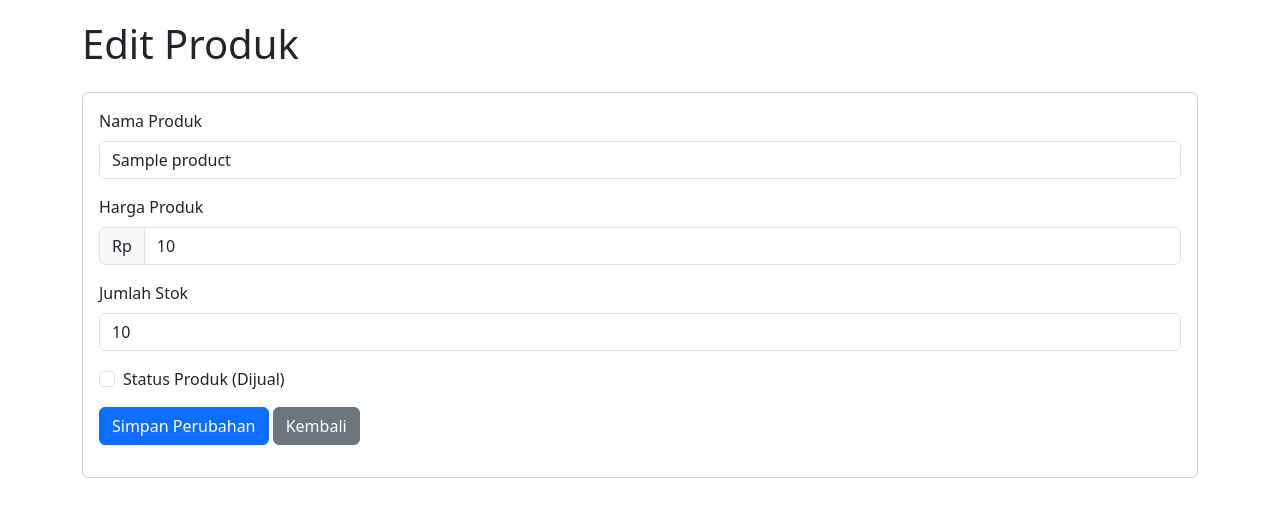
After one commit to katekyosennajr/Manajamen-Data-Produk, a CodeIgniter app: page /database/index.php/products/edit/1 in a window 1280 px wide. The commit adds this page. Shown: the top 517 px of the page. Run offline with CodeIgniter, Linux system fonts and the light colour scheme; tables that the repository leaves empty or names only in its code hold one stand-in row (values such as "Sample post").

Commit message:
Menambahkan fitur edit dan hapus produk dengan konfirmasi

```diff
--- a/application/controllers/Products.php
+++ b/application/controllers/Products.php
@@ -39,7 +39,57 @@ class Products extends CI_Controller {
             );
 
             $this->product_model->insert_product($data);
+            $this->session->set_flashdata('success', 'Produk berhasil ditambahkan');
             redirect('products');
         }
     }
+
+    public function edit($id = NULL) {
+        if ($id === NULL) {
+            redirect('products');
+        }
+
+        $this->form_validation->set_rules('name', 'Nama Produk', 'required');
+        $this->form_validation->set_rules('price', 'Harga Produk', 'required|numeric');
+        $this->form_validation->set_rules('stock', 'Jumlah Stok', 'required|numeric');
+
+        if ($this->form_validation->run() === FALSE) {
+            $data['title'] = 'Edit Produk';
+            $data['product'] = $this->product_model->get_product_by_id($id);
+
+            if (empty($data['product'])) {
+                show_404();
+            }
+
+            $this->load->view('templates/header', $data);
+            $this->load->view('products/edit', $data);
+            $this->load->view('templates/footer');
+        } else {
+            $data = array(
+                'name' => $this->input->post('name'),
+                'price' => $this->input->post('price'),
+                'stock' => $this->input->post('stock'),
+                'is_sell' => $this->input->post('is_sell') ? 1 : 0
+            );
+
+            $this->product_model->update_product($id, $data);
+            $this->session->set_flashdata('success', 'Produk berhasil diperbarui');
+            redirect('products');
+        }
+    }
+
+    public function delete($id = NULL) {
+        if ($id === NULL) {
+            redirect('products');
+        }
+
+        $product = $this->product_model->get_product_by_id($id);
+        if (empty($product)) {
+            show_404();
+        }
+
+        $this->product_model->delete_product($id);
+        $this->session->set_flashdata('success', 'Produk berhasil dihapus');
+        redirect('products');
+    }
 }
--- a/application/models/Product_model.php
+++ b/application/models/Product_model.php
@@ -12,7 +12,22 @@ class Product_model extends CI_Model {
         return $query->result();
     }
 
+    public function get_product_by_id($id) {
+        $query = $this->db->get_where('products', array('id' => $id));
+        return $query->row();
+    }
+
     public function insert_product($data) {
         return $this->db->insert('products', $data);
     }
+
+    public function update_product($id, $data) {
+        $this->db->where('id', $id);
+        return $this->db->update('products', $data);
+    }
+
+    public function delete_product($id) {
+        $this->db->where('id', $id);
+        return $this->db->delete('products');
+    }
 }
--- /dev/null
+++ b/application/views/products/edit.php
@@ -0,0 +1,37 @@
+<?php echo validation_errors('<div class="alert alert-danger">', '</div>'); ?>
+
+<div class="card">
+    <div class="card-body">
+        <form action="<?php echo site_url('products/edit/'.$product->id); ?>" method="post">
+            <div class="mb-3">
+                <label for="name" class="form-label">Nama Produk</label>
+                <input type="text" class="form-control" id="name" name="name" value="<?php echo set_value('name', $product->name); ?>" required>
+            </div>
+
+            <div class="mb-3">
+                <label for="price" class="form-label">Harga Produk</label>
+                <div class="input-group">
+                    <span class="input-group-text">Rp</span>
+                    <input type="number" class="form-control" id="price" name="price" value="<?php echo set_value('price', $product->price); ?>" required>
+                </div>
+            </div>
+
+            <div class="mb-3">
+                <label for="stock" class="form-label">Jumlah Stok</label>
+                <input type="number" class="form-control" id="stock" name="stock" value="<?php echo set_value('stock', $product->stock); ?>" required>
+            </div>
+
+            <div class="mb-3">
+                <div class="form-check">
+                    <input type="checkbox" class="form-check-input" id="is_sell" name="is_sell" value="1" <?php echo set_checkbox('is_sell', '1', $product->is_sell); ?>>
+                    <label class="form-check-label" for="is_sell">Status Produk (Dijual)</label>
+                </div>
+            </div>
+
+            <div class="mb-3">
+                <button type="submit" class="btn btn-primary">Simpan Perubahan</button>
+                <a href="<?php echo site_url('products'); ?>" class="btn btn-secondary">Kembali</a>
+            </div>
+        </form>
+    </div>
+</div>
```
Also changed, not shown: application/views/products/index.php (+36 -1 lines).
